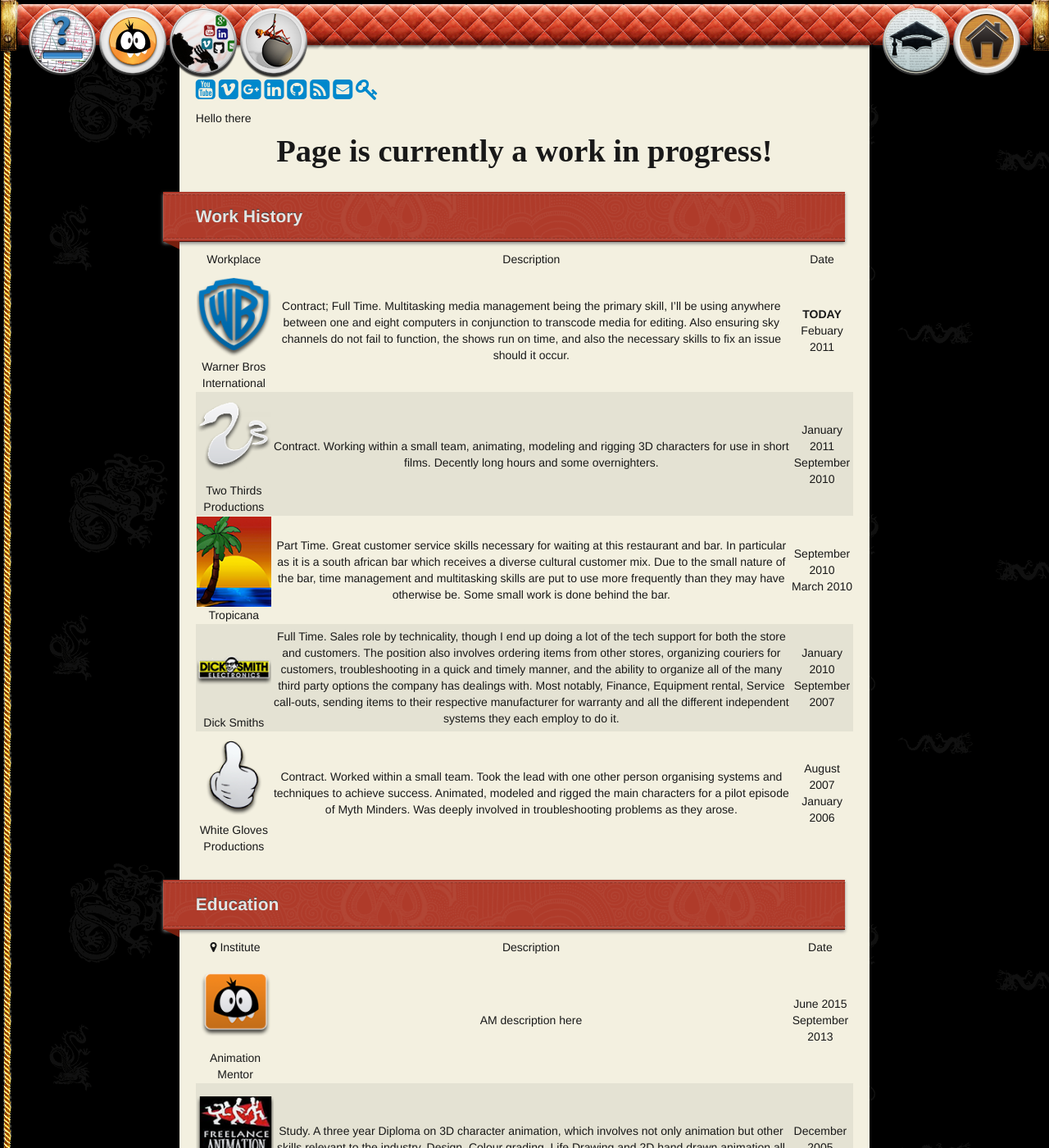
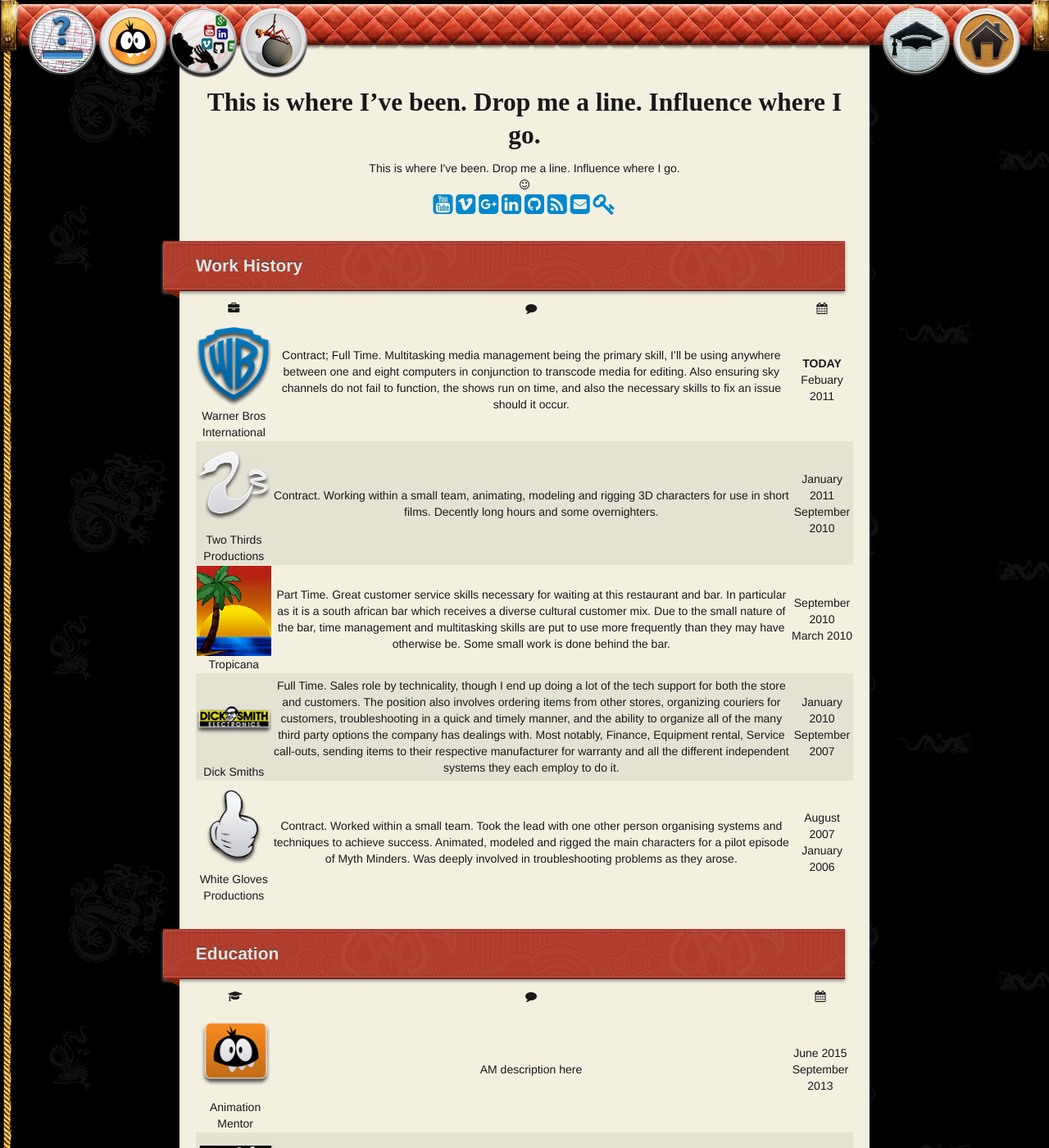
Before and after one commit to internetimagery/internetimagery.github.io, a Jekyll site: the page built from reel/cv/index.md, in a window 1280 px wide and 1400 px high. Shown: the whole window at 82% size. Built offline with Jekyll 4.4.1, drawn with Linux system fonts in a browser that asks for light colours; nearby versions of some CDN libraries; some web fonts are replaced; some of the changed text lies outside the part shown.

Commit message:
adding more details

```diff
--- a/reel/cv/index.md
+++ b/reel/cv/index.md
@@ -3,11 +3,14 @@
 title: Curriculum Vitae
 ---
 
-{% include social.html %}
+## This is where I've been. Drop me a line. Influence where I go.
 
-Hello there
 
-# Page is currently a work in progress!
+<div class="centered">
+    This is where I've been. Drop me a line. Influence where I go.<br/>
+    <i class="fa fa-smile-o"></i><br/>
+    {% include social.html %}
+</div>
 
 ### Work History
 
@@ -15,13 +18,13 @@
     <thead>
         <tr>
             <td class="centered">
-                Workplace
+                <i class="fa fa-briefcase"></i>
             </td>
             <td class="centered">
-                Description
+                <i class="fa fa-comment"></i>
             </td>
             <td class="centered">
-                Date
+                <i class="fa fa-calendar"></i>
             </td>
         </tr>
     </thead>
@@ -96,13 +99,13 @@
     <thead>
         <tr>
             <td class="centered">
-                <i class="fa fa-map-marker"></i> Institute
+                <i class="fa fa-graduation-cap"></i>
             </td>
             <td class="centered">
-                Description
+                <i class="fa fa-comment"></i>
             </td>
             <td class="centered">
-                Date
+                <i class="fa fa-calendar"></i>
             </td>
         </tr>
     </thead>
@@ -133,3 +136,5 @@
         </tr>
     </tbody>
 </table>
+<br/>
+<img class="centered-block" src="/img/posts/Mythminders.jpg" width="300px"><br/><em>Mythminders - 2/3 Productions</em>
```
Also changed, not shown: img/posts/Mythminders.jpg (added).
